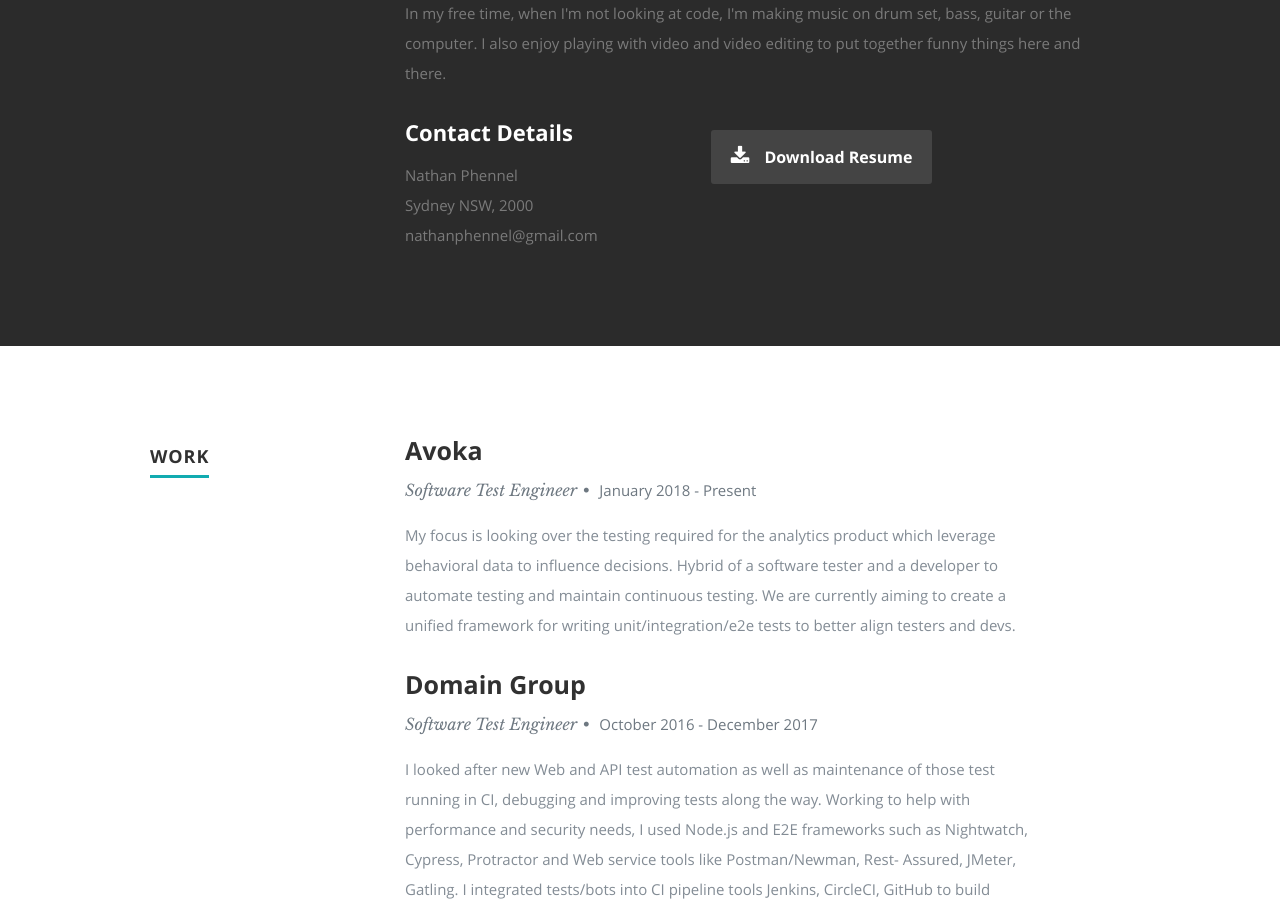
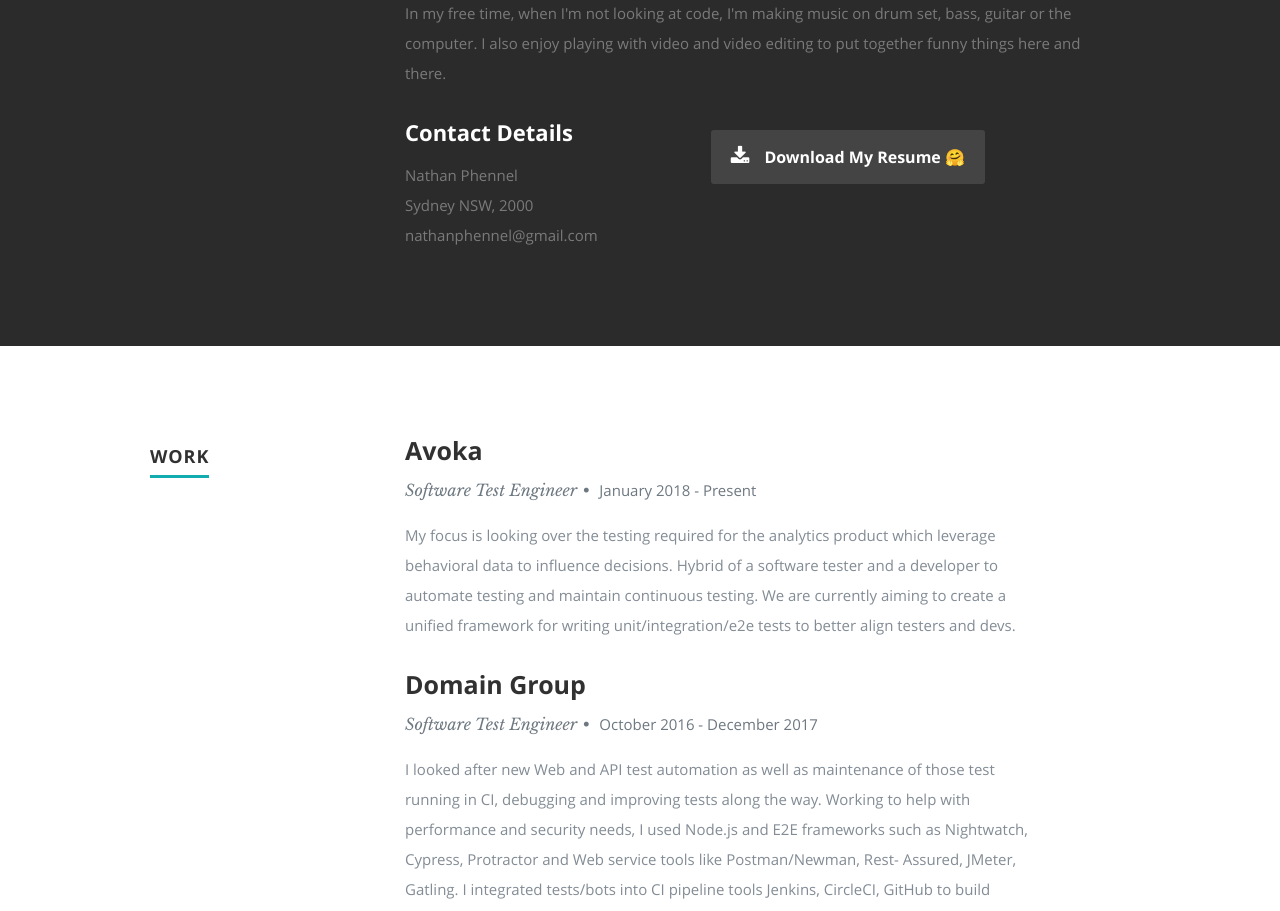
Before and after one commit to enphnt/enphnt.github.io, a React (Create React App) app: page / in a window 1280 px wide. Shown: the part 1120-2031 px from the top of the page. Built offline with nearby package versions, Linux system fonts and the light colour scheme.

Commit message:
feat: better download button

```diff
--- a/src/Components/About.js
+++ b/src/Components/About.js
@@ -38,7 +38,7 @@ class About extends Component {
               </div>
               <div className="columns download">
                 <p>
-                  <a href={resumeDownload} download className="button"><i className="fa fa-download"></i>Download Resume</a>
+                  <a href={resumeDownload} download className="button"><i className="fa fa-download"></i>Download My Resume 🤗</a>
                 </p>
               </div>
             </div>
```
